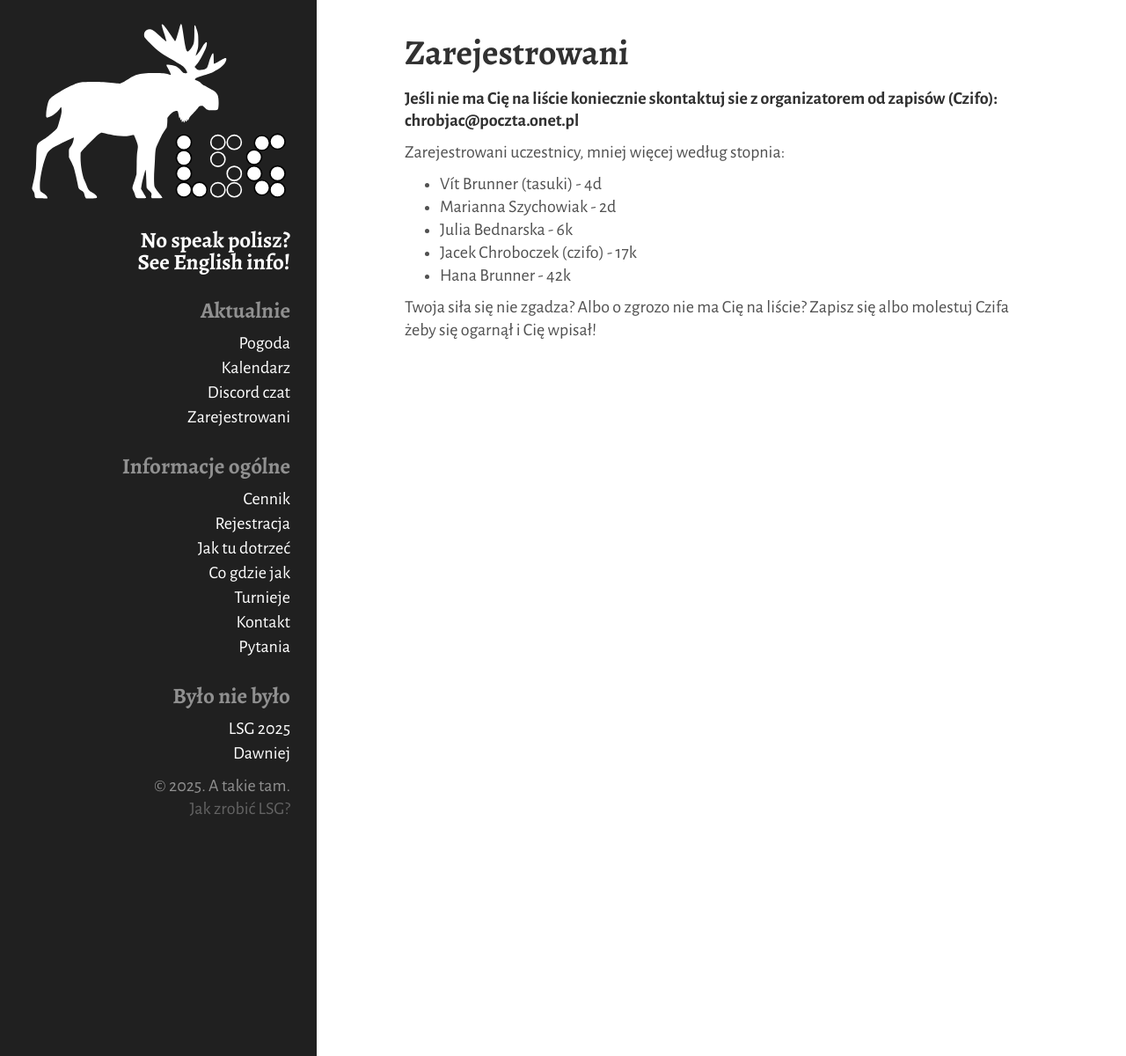
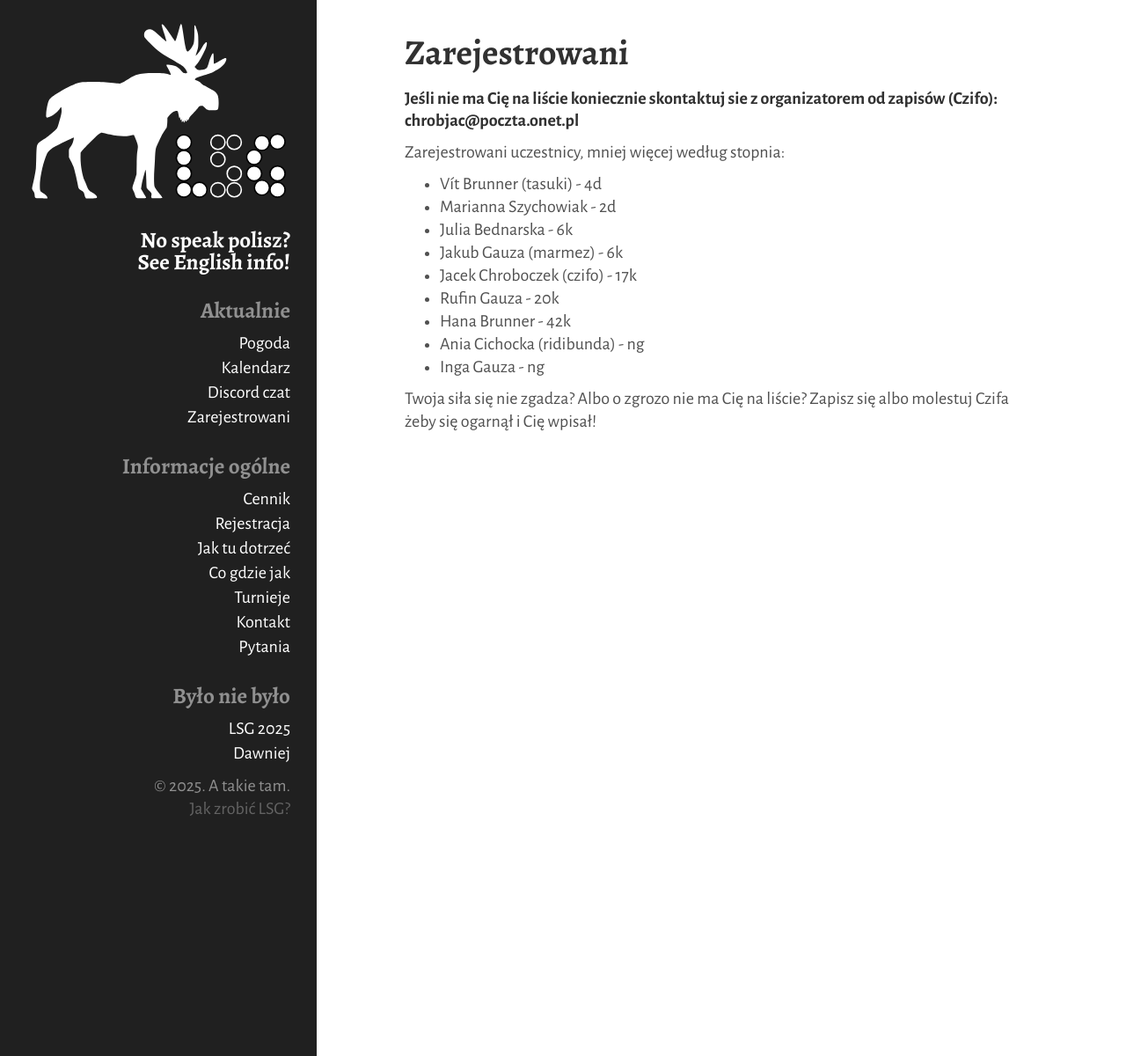
Before and after one commit to tasuki/lsg, a Jekyll site: the page built from _pages/zarejestrowani.md, in a window 1280 px wide. Shown: the whole page at 88% size. Built offline with Jekyll 4.4.1, drawn with Linux system fonts in a browser that asks for light colours.

Commit message:
Update zarejestrowani.md

```diff
--- a/_pages/zarejestrowani.md
+++ b/_pages/zarejestrowani.md
@@ -12,7 +12,11 @@ Zarejestrowani uczestnicy, mniej więcej według stopnia:
 - Vít Brunner (tasuki) - 4d
 - Marianna Szychowiak - 2d
 - Julia Bednarska - 6k
+- Jakub Gauza (marmez) - 6k
 - Jacek Chroboczek (czifo) - 17k
+- Rufin Gauza - 20k
 - Hana Brunner - 42k
+- Ania Cichocka (ridibunda) - ng
+- Inga Gauza - ng
 
 Twoja siła się nie zgadza? Albo o zgrozo nie ma Cię na liście? Zapisz się albo molestuj Czifa żeby się ogarnął i Cię wpisał!
```
